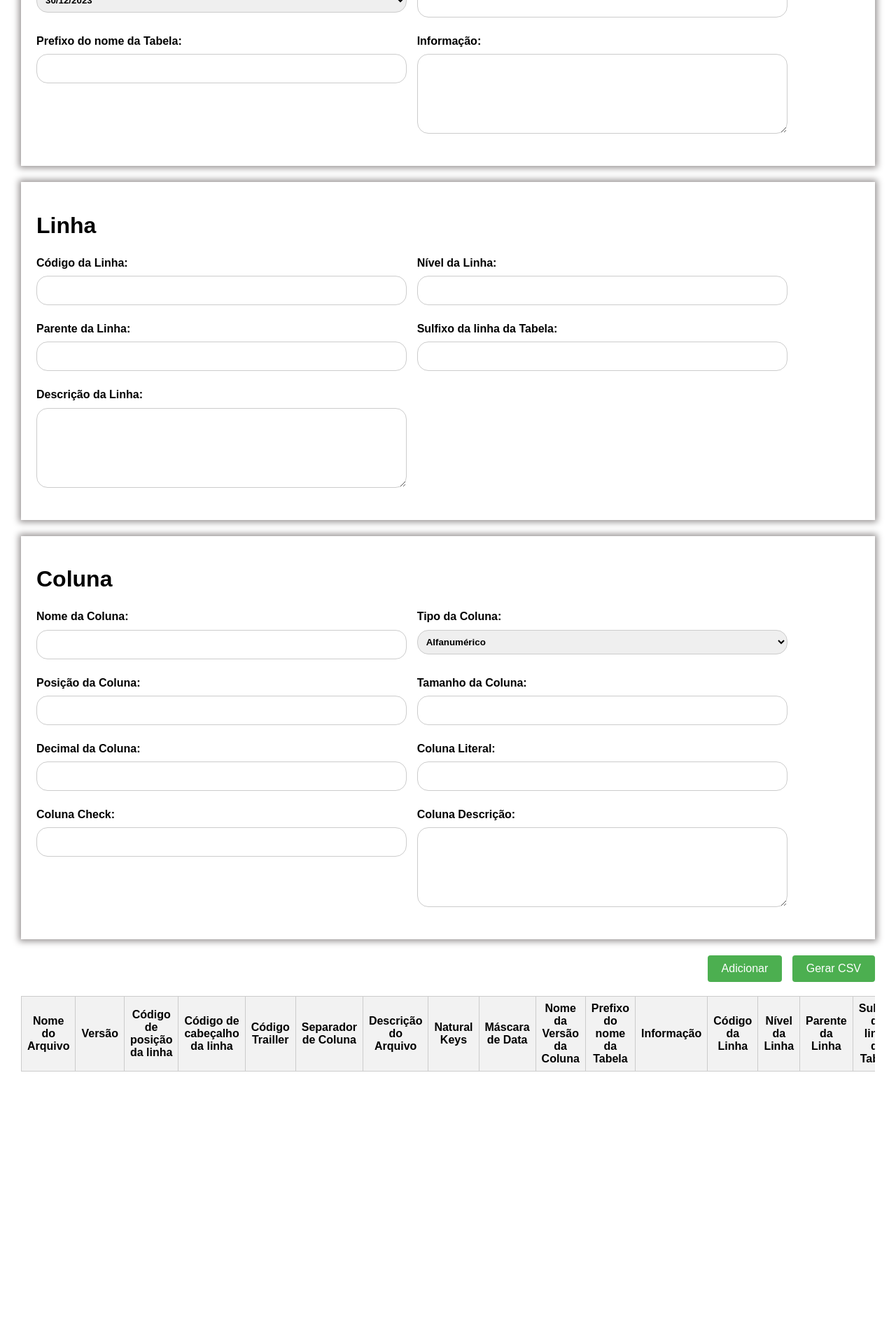
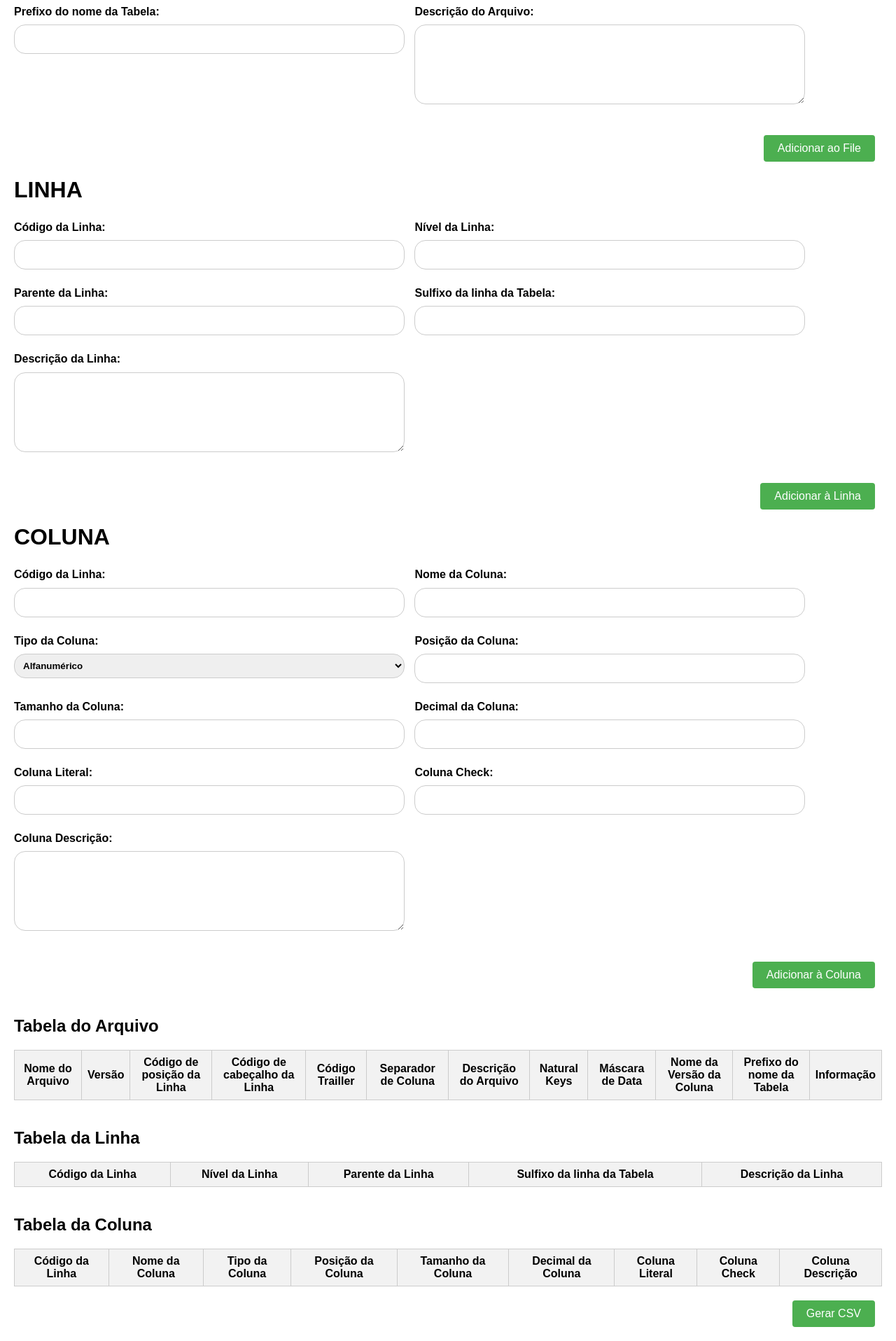
Before and after one commit to GusGD/csvLayout, a plain HTML site: page index.html in a window 1280 px wide. Shown: the part 548-2464 px from the top of the page at 70% size. Before the commit the page ends 2099 px from the top, so only its background shows below. Drawn offline with Linux system fonts and the light colour scheme.

Commit message:
ajustado

```diff
--- a/index.html
+++ b/index.html
@@ -2,18 +2,13 @@
 <html>
 
 <head>
-  <meta name="viewport" content="width=device-width, initial-scale=1">
+  <title>Gerador de Layout</title>
   <link rel="stylesheet" href="./src/assets/css/index.css">
 </head>
 
 <body>
-  <div class="form-container">
-    <div class="File">
-      <h1>File</h1>
-      <div class="form-group identify">
-        <label for="file_identificador">Identificador:</label>
-        <input type="text" id="file_identificador" name="file_identificador" value="F" disabled="true">
-      </div>
+  <h1>Arquivo</h1>
+  <form id="fileForm">
     <div class="form-group">
       <label for="file_name">Nome do Arquivo:</label>
       <input type="text" id="file_name" name="file_name">
@@ -43,7 +38,7 @@
       <input type="text" id="file_desc" name="file_desc">
     </div>
     <div class="form-group">
-        <label for="file_natural_keys">Natural Keys:</label>
+      <label for="file_natural_keys">Chave Natural:</label>
       <input type="text" id="file_natural_keys" name="file_natural_keys">
     </div>
     <div class="form-group">
@@ -63,99 +58,98 @@
       <input type="text" id="file_table_name_prefix" name="file_table_name_prefix">
     </div>
     <div class="form-group">
-        <label for="file_info">Informação:</label>
+      <label for="file_info">Descrição do Arquivo:</label>
       <textarea id="file_info" name="file_info" rows="4"></textarea>
     </div>
+    <div class="button-container">
+      <button type="button" onclick="addToFileTable()">Adicionar ao File</button>
     </div>
+  </form>
 
-    <div class="linha">
-      <h1>Linha</h1>
-      <div class="form-group identify">
-        <label for="line_identificador">Linha Identificador:</label>
-        <input type="text" id="line_identificador" name="line_identificador" value="L" disabled="true">
+  <h1>LINHA</h1>
+  <form id="linhaForm">
+    <div class="form-group">
+      <label for="linha_codigo">Código da Linha:</label>
+      <input type="text" id="linha_codigo" name="linha_codigo">
     </div>
     <div class="form-group">
-        <label for="line_code">Código da Linha:</label>
-        <input type="text" id="line_code" name="line_code">
+      <label for="linha_nivel">Nível da Linha:</label>
+      <input type="text" id="linha_nivel" name="linha_nivel">
     </div>
     <div class="form-group">
-        <label for="line_level">Nível da Linha:</label>
-        <input type="text" id="line_level" name="line_level">
+      <label for="linha_parente">Parente da Linha:</label>
+      <input type="text" id="linha_parente" name="linha_parente">
     </div>
     <div class="form-group">
-        <label for="line_parente">Parente da Linha:</label>
-        <input type="text" id="line_parente" name="line_parente">
+      <label for="linha_sulfixo">Sulfixo da linha da Tabela:</label>
+      <input type="text" id="linha_sulfixo" name="linha_sulfixo">
     </div>
     <div class="form-group">
-        <label for="line_table_sulfix">Sulfixo da linha da Tabela:</label>
-        <input type="text" id="line_table_sulfix" name="line_table_sulfix">
+      <label for="linha_descricao">Descrição da Linha:</label>
+      <textarea id="linha_descricao" rows="4" name="linha_descricao"></textarea>
+    </div>
+    <div class="button-container">
+      <button type="button" onclick="addToLinhaTable()">Adicionar à Linha</button>
+    </div>
+  </form>
+
+  <h1>COLUNA</h1>
+  <form id="colunaForm">
+    <div class="form-group">
+      <label for="coluna_linha">Código da Linha:</label>
+      <input type="text" id="coluna_linha" name="coluna_linha">
     </div>
     <div class="form-group">
-        <label for="line_descr">Descrição da Linha:</label>
-        <textarea id="line_descr" name="line_descr" rows="4"></textarea>
-      </div>
-    </div>
-
-    <div class="coluna">
-      <h1>Coluna</h1>
-      <div class="form-group identify">
-        <label for="col_identificador">Col Identificador:</label>
-        <input type="text" id="col_identificador" name="col_identificador" value="C" disabled="true">
+      <label for="coluna_nome">Nome da Coluna:</label>
+      <input type="text" id="coluna_nome" name="coluna_nome">
     </div>
     <div class="form-group">
-        <label for="col_name">Nome da Coluna:</label>
-        <input type="text" id="col_name" name="col_name">
-      </div>
-      <div class="form-group">
-        <label for="col_tipo">Tipo da Coluna:</label>
-        <select id="col_tipo" name="col_tipo">
-          <option class="option" value="A">Alfanumérico</option>
-          <option class="option" value="D">Data</option>
-          <option class="option" value="H">Hora</option>
-          <option class="option" value="T">Data e Hora</option>
-          <option class="option" value="N">Numérico</option>
-          <option class="option" value="n">Código Numérico</option>
+      <label for="coluna_tipo">Tipo da Coluna:</label>
+      <select id="coluna_tipo" name="coluna_tipo">
+        <option value="A">Alfanumérico</option>
+        <option value="D">Data</option>
+        <option value="H">Hora</option>
+        <option value="T">Data e Hora</option>
+        <option value="N">Numérico</option>
+        <option value="n">Código Numérico</option>
       </select>
     </div>
     <div class="form-group">
-        <label for="col_pos">Posição da Coluna:</label>
-        <input type="text" id="col_pos" name="col_pos">
+      <label for="coluna_posicao">Posição da Coluna:</label>
+      <input type="text" id="coluna_posicao" name="coluna_posicao">
     </div>
     <div class="form-group">
-        <label for="col_size">Tamanho da Coluna:</label>
-        <input type="text" id="col_size" name="col_size">
+      <label for="coluna_tamanho">Tamanho da Coluna:</label>
+      <input type="text" id="coluna_tamanho" name="coluna_tamanho">
     </div>
     <div class="form-group">
-        <label for="col_decimal">Decimal da Coluna:</label>
-        <input type="text" id="col_decimal" name="col_decimal">
+      <label for="coluna_decimal">Decimal da Coluna:</label>
+      <input type="text" id="coluna_decimal" name="coluna_decimal">
     </div>
     <div class="form-group">
-        <label for="col_literal">Coluna Literal:</label>
-        <input type="text" id="col_literal" name="col_literal">
+      <label for="coluna_literal">Coluna Literal:</label>
+      <input type="text" id="coluna_literal" name="coluna_literal">
     </div>
     <div class="form-group">
-        <label for="col_check">Coluna Check:</label>
-        <input type="text" id="col_check" name="col_check">
+      <label for="coluna_check">Coluna Check:</label>
+      <input type="text" id="coluna_check" name="coluna_check">
     </div>
     <div class="form-group">
-        <label for="col_descr">Coluna Descrição:</label>
-        <textarea id="col_descr" name="col_descr" rows="4"></textarea>
+      <label for="coluna_desc">Coluna Descrição:</label>
+      <textarea id="coluna_desc" rows="4" name="coluna_desc"></textarea>
     </div>
+    <div class="button-container">
+      <button type="button" onclick="addToColunaTable()">Adicionar à Coluna</button>
     </div>
-
-
-    <div class="button-container">
-      <button id="add-button" onclick="addRow()">Adicionar</button>
-      <button id="csv-button" onclick="generateCSV()">Gerar CSV</button>
-    </div>
+  </form>
   <div class="table-container">
-      <table id="data-table">
-        <thead>
+    <h2>Tabela do Arquivo</h2>
+    <table id="fileTable">
       <tr>
         <th>Nome do Arquivo</th>
         <th>Versão</th>
-            <th>Código de posição da linha</th>
-            <th>Código de cabeçalho da linha</th>
+        <th>Código de posição da Linha</th>
+        <th>Código de cabeçalho da Linha</th>
         <th>Código Trailler</th>
         <th>Separador de Coluna</th>
         <th>Descrição do Arquivo</th>
@@ -164,29 +158,40 @@
         <th>Nome da Versão da Coluna</th>
         <th>Prefixo do nome da Tabela</th>
         <th>Informação</th>
-            <th class="line-info">Código da Linha</th>
-            <th class="line-info">Nível da Linha</th>
-            <th class="line-info">Parente da Linha</th>
-            <th class="line-info">Sulfixo da linha da Tabela</th>
-            <th class="line-info">Descrição da Linha</th>
-            <th class="column-info">Nome da Coluna</th>
-            <th class="column-info">Tipo da Coluna</th>
-            <th class="column-info">Posição da Coluna</th>
-            <th class="column-info">Tamanho da Coluna</th>
-            <th class="column-info">Decimal da Coluna</th>
-            <th class="column-info">Coluna Literal</th>
-            <th class="column-info">Coluna Check</th>
-            <th class="column-info">Coluna Descrição</th>
       </tr>
-        </thead>
-        <tbody id="data-table-body">
-        </tbody>
     </table>
   </div>
+  <div class="table-container">
+    <h2>Tabela da Linha</h2>
+    <table id="linhaTable">
+      <tr>
+        <th>Código da Linha</th>
+        <th>Nível da Linha</th>
+        <th>Parente da Linha</th>
+        <th>Sulfixo da linha da Tabela</th>
+        <th>Descrição da Linha</th>
+      </tr>
+    </table>
   </div>
-
-  <script src="./src/assets/js/index.js"></script>
+  <div class="table-container">
+    <h2>Tabela da Coluna</h2>
+    <table id="colunaTable">
+      <tr>
+        <th>Código da Linha</th>
+        <th>Nome da Coluna</th>
+        <th>Tipo da Coluna</th>
+        <th>Posição da Coluna</th>
+        <th>Tamanho da Coluna</th>
+        <th>Decimal da Coluna</th>
+        <th>Coluna Literal</th>
+        <th>Coluna Check</th>
+        <th>Coluna Descrição</th>
+      </tr>
+    </table>
+  </div>
+  <div class="button-container">
+    <button type="button" onclick="generateCSV()">Gerar CSV</button>
+  </div>
   <script src="./src/assets/js/addGrid.js"></script>
 </body>
-
 </html>
--- a/src/assets/js/addGrid.js
+++ b/src/assets/js/addGrid.js
@@ -1,45 +1,135 @@
-const inputIds = [
-  "file_name",
-  "file_versao",
-  "file_line_code_pos",
-  "file_line_header_code",
-  "file_line_trailer_code",
-  "file_col_separator",
-  "file_desc",
-  "file_natural_keys",
-  "file_date_mask",
-  "file_version_col_name",
-  "file_table_name_prefix",
-  "file_info",
-  "line_code",
-  "line_level",
-  "line_parente",
-  "line_table_sulfix",
-  "line_descr",
-  "col_name",
-  "col_tipo",
-  "col_pos",
-  "col_size",
-  "col_decimal",
-  "col_literal",
-  "col_check",
-  "col_descr",
-];
+var fileData = [];
+var linhaData = [];
+var colunaData = [];
 
-function addRow() {
-  const newRow = document.createElement("tr");
+function addToFileTable() {
+  var formData = new FormData(document.getElementById("fileForm"));
+  var data = {};
+  for (var [key, value] of formData.entries()) {
+    data[key] = value;
+  }
+  fileData.push(data);
+  displayDataInTable(data, "fileTable");
+}
 
-  inputIds.forEach(function (inputId) {
-    const cell = document.createElement("td");
-    cell.textContent = document.getElementById(inputId).value;
-    newRow.appendChild(cell);
-    document.getElementById(inputId).value = "";
+function addToTable(tableId, data, rowData) {
+  var table = document.getElementById(tableId);
+  var newRow = table.insertRow();
+  for (var i = 0; i < rowData.length; i++) {
+    var cell = newRow.insertCell();
+    cell.textContent = data[rowData[i]];
+  }
+  return newRow;
+}
+
+function addToLinhaTable() {
+  var rowData = ["codigo", "nivel", "parente", "sulfixo", "descricao"];
+  var linha = {};
+  rowData.forEach(function (key) {
+    var value = document.getElementById("linha_" + key).value;
+    linha[key] = value;
   });
 
-  const tbody = document.getElementById("data-table-body");
-  tbody.appendChild(newRow);
+  var newRow = addToTable("linhaTable", linha, rowData);
+  newRow.setAttribute("data-linha", linha.codigo);
+  linhaData.push(linha);
+  rowData.forEach(function (key) {
+    document.getElementById("linha_" + key).value = "";
+  });
 
-  inputIds.forEach(function (inputId) {
-    document.getElementById(inputId).value = "";
+  addDeleteButton(newRow, function () {
+    deleteRow(newRow);
   });
 }
+
+function addToColunaTable() {
+  var rowData = [
+    "linha",
+    "nome",
+    "tipo",
+    "posicao",
+    "tamanho",
+    "decimal",
+    "literal",
+    "check",
+    "desc",
+  ];
+  var coluna = {};
+
+  rowData.forEach(function (key) {
+    var value = document.getElementById("coluna_" + key).value;
+    coluna[key] = value;
+  });
+
+  var newRow = addToTable("colunaTable", coluna, rowData);
+  colunaData.push(coluna);
+  rowData.forEach(function (key) {
+    document.getElementById("coluna_" + key).value = "";
+  });
+
+  newRow.setAttribute("data-linha", coluna.linha); // Movido após a criação da nova linha
+
+  addDeleteButton(newRow, function () {
+    deleteRow(newRow);
+  });
+}
+
+function addDeleteButton(row, onDelete) {
+  var deleteCell = row.insertCell();
+  var deleteButton = document.createElement("button");
+  deleteButton.textContent = "Excluir";
+  deleteButton.addEventListener("click", onDelete);
+  deleteCell.appendChild(deleteButton);
+}
+
+function deleteRow(row) {
+  var table = row.parentNode;
+  var rowIndex = row.rowIndex;
+  table.deleteRow(rowIndex);
+}
+
+function displayDataInTable(data, tableId) {
+  var table = document.getElementById(tableId);
+  var newRow = table.insertRow();
+  for (var key in data) {
+    var cell = newRow.insertCell();
+    cell.innerHTML = data[key];
+  }
+}
+
+function generateCSV() {
+  var csvContent = "data:text/csv;charset=utf-8,";
+  var nomeArquivo = document.getElementById("file_name").value;
+  // Add file data to CSV (as the first row)
+  if (fileData.length > 0) {
+    var fileRow = Object.values(fileData[0]).join(";");
+    csvContent += fileRow + "\r\n";
+  }
+
+  // Add linha and coluna data to CSV
+  linhaData.forEach(function (linha) {
+    var linhaRow = Object.values(linha).join(";");
+    csvContent += linhaRow + "\r\n";
+
+    // Find coluna data for the current linha
+    var colunaRows = colunaData.filter(function (coluna) {
+      return coluna.linha === linha.codigo;
+    });
+
+    // Add coluna data for the current linha to CSV
+    colunaRows.forEach(function (coluna) {
+      var colunaRow = Object.values(coluna).join(";");
+      csvContent += colunaRow + "\r\n";
+    });
+  });
+
+  // Create a temporary link to download the CSV file
+  var encodedUri = encodeURI(csvContent);
+  var link = document.createElement("a");
+  link.setAttribute("href", encodedUri);
+  link.setAttribute("download", "layout - " + nomeArquivo + ".csv");
+  document.body.appendChild(link);
+
+  // Trigger the link to start downloading
+  link.click();
+}
--- a/src/assets/js/index.js
+++ /dev/null
@@ -1,46 +0,0 @@
-function generateCSV() {
-  let csvContent = "data:text/csv;charset=utf-8,";
-  let rows = document.querySelectorAll("#data-table-body tr");
-  let csvRows = [];
-  let fileTypeData = [];
-  let lineTypeData = [];
-  let colTypeData = [];
-
-  rows.forEach(function (row, index) {
-    let rowData = Array.from(row.cells)
-      .map(function (cell) {
-        return cell.innerHTML;
-      })
-      .join(";");
-
-    if (index == 0) {
-      fileTypeData.push(rowData);
-      console.log("INDEX:", index);
-    } else if (index == 1) {
-      lineTypeData.push(rowData);
-      console.log("INDEX:", index);
-    } else if (index === 2) {
-      colTypeData.push(rowData);
-      console.log("INDEX:", index);
-    } else {
-      csvRows.push(rowData);
-    }
-  });
-
-  csvRows.unshift(fileTypeData.join("\n"));
-  csvRows.splice(1, 0, lineTypeData.join("\n"));
-  csvRows.splice(2, 0, colTypeData.join("\n"));
-
-  csvContent += csvRows.join("\n");
-
-  let encodedUri = encodeURI(csvContent);
-  let link = document.createElement("a");
-  let fileName = rows[0].cells[1].innerText;
-  const csvFileName = "layout - " + fileName + ".csv";
-  link.setAttribute("href", encodedUri);
-  link.setAttribute("download", csvFileName);
-  document.body.appendChild(link);
-  link.click();
-  let tbody = document.getElementById("data-table-body");
-  tbody.innerHTML = "";
-}
```
Also changed, not shown: src/assets/js/generateCSV.js (added, +31 -0 lines). Lines whose indentation alone changed are shown as unchanged.
